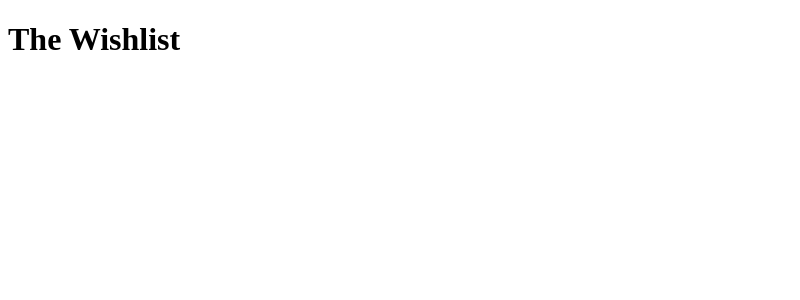
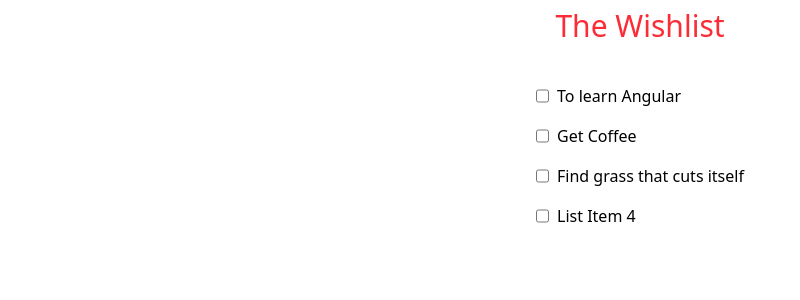
Before and after one commit to rajesh-ranjan-git/thewishlist, an Angular app: page / in a window 1280 px wide. Shown: the top 300 px of the page, without its empty margins (0-800 px from the left). Built offline with nearby package versions, Linux system fonts and the light colour scheme.

Commit message:
if-else and for directive

```diff
--- a/package.json
+++ b/package.json
@@ -17,7 +17,10 @@
     "@angular/platform-browser": "^19.2.0",
     "@angular/platform-browser-dynamic": "^19.2.0",
     "@angular/router": "^19.2.0",
+    "@tailwindcss/postcss": "^4.1.3",
+    "postcss": "^8.5.3",
     "rxjs": "~7.8.0",
+    "tailwindcss": "^4.1.3",
     "tslib": "^2.3.0",
     "zone.js": "~0.15.0"
   },
--- a/src/app/app.component.html
+++ b/src/app/app.component.html
@@ -1 +1,20 @@
-<h1>The Wishlist</h1>
+<div class="mx-10">
+  <div class="m-2 mb-10">
+    <h1 class="text-red-500 text-3xl text-center">The Wishlist</h1>
+  </div>
+  @if(items.length > 0) {
+  <div class="flex justify-center items-center">
+    <ul class="flex flex-col gap-4">
+      @for (item of items; track $index) {
+      <li>
+        <label class="flex gap-2">
+          <input type="checkbox" />{{ item.wishTitle }}</label
+        >
+      </li>
+      }
+    </ul>
+  </div>
+  } @else {
+  <div class="flex justify-center items-center">No wishes to display</div>
+  }
+</div>
--- a/src/app/app.component.ts
+++ b/src/app/app.component.ts
@@ -1,4 +1,5 @@
 import { Component } from '@angular/core';
+import { WishItem } from '../shared/models/wishItem';
 
 @Component({
   selector: 'app-root',
@@ -6,5 +7,11 @@ import { Component } from '@angular/core';
   styleUrl: './app.component.css',
 })
 export class AppComponent {
+  items: WishItem[] = [
+    new WishItem('To learn Angular'),
+    new WishItem('Get Coffee', true),
+    new WishItem('Find grass that cuts itself'),
+    new WishItem('List Item 4', true),
+  ];
   title = 'The Wishlist';
 }
--- /dev/null
+++ b/src/shared/models/wishItem.ts
@@ -0,0 +1,3 @@
+export class WishItem {
+  constructor(public wishTitle: string, public isComplete: boolean = false) {}
+}
--- a/src/styles.css
+++ b/src/styles.css
@@ -1 +1,2 @@
 /* You can add global styles to this file, and also import other style files */
+@import "tailwindcss";
```
Also changed, not shown: .postcssrc.json (added), 1 other file (tests, documents, lock files or other folders).
